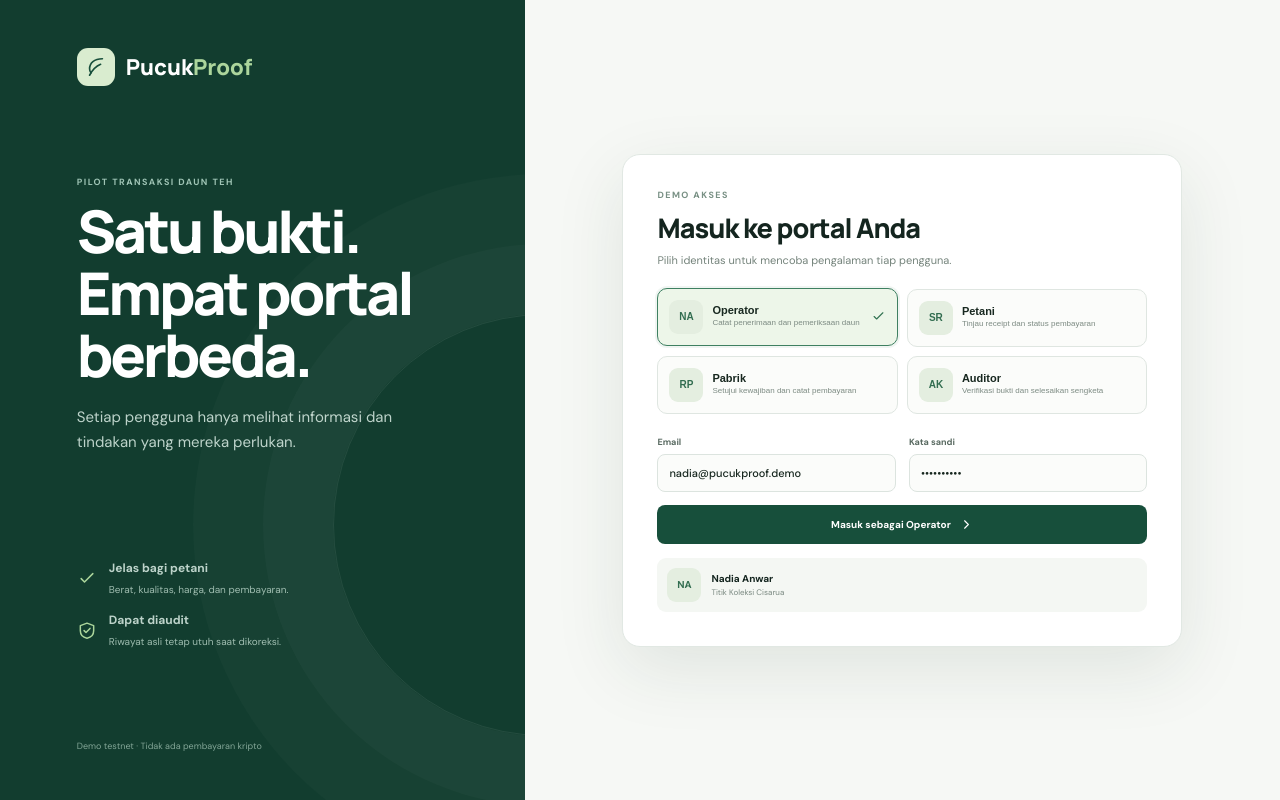
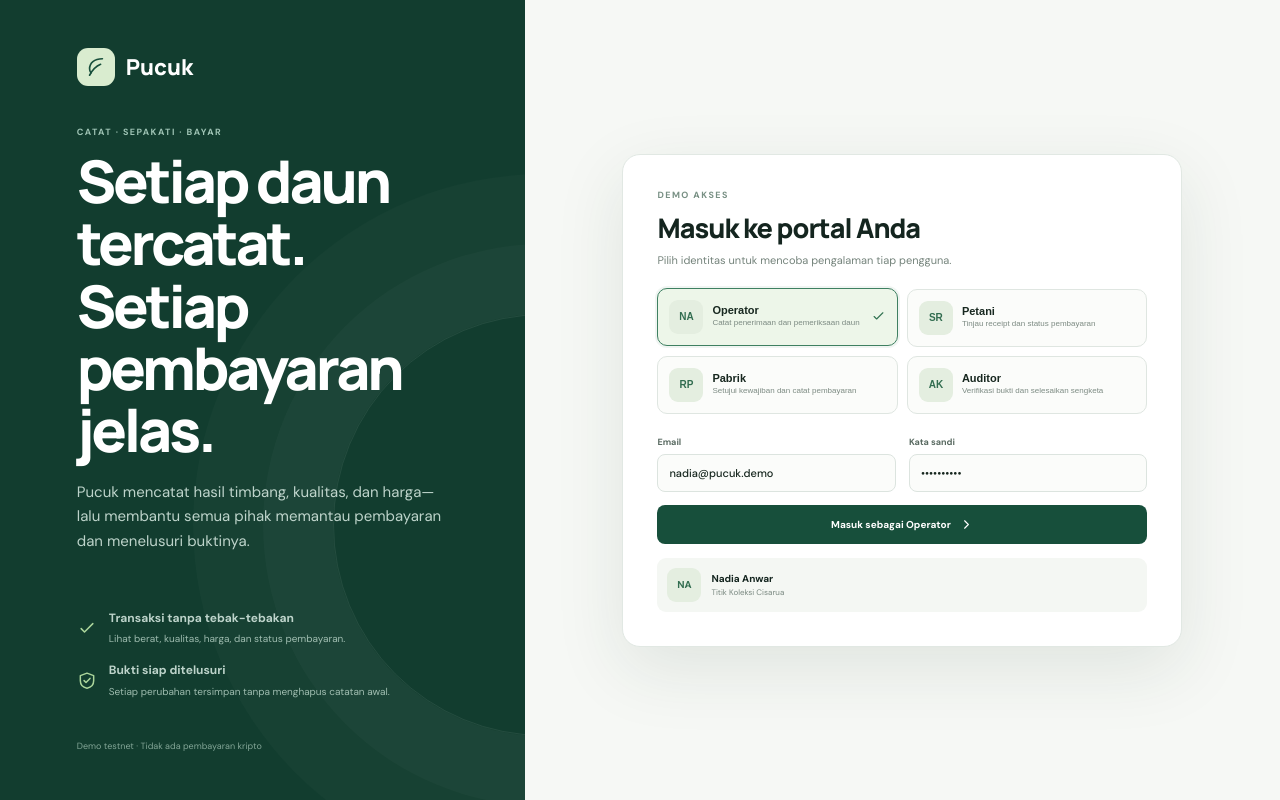
Before and after one commit to 0xpanatagama/pucuk-onchain, a Next.js app: page / in a window 1280 px wide. Built offline with nearby package versions, Linux system fonts and the light colour scheme.

Commit message:
Refresh Pucuk product copy

```diff
--- a/app/PortalClient.tsx
+++ b/app/PortalClient.tsx
@@ -7,10 +7,10 @@ type Role = "Operator" | "Petani" | "Pabrik" | "Auditor";
 type Screen = "home" | "intake" | "receipts" | "payments" | "verify" | "disputes";
 
 const profiles: Record<Role, { name: string; email: string; org: string; initials: string; description: string }> = {
-  Operator: { name: "Nadia Anwar", email: "nadia@pucukproof.demo", org: "Titik Koleksi Cisarua", initials: "NA", description: "Catat penerimaan dan pemeriksaan daun" },
-  Petani: { name: "Sari Rahayu", email: "sari@pucukproof.demo", org: "Koperasi Pucuk Sejahtera", initials: "SR", description: "Tinjau receipt dan status pembayaran" },
-  Pabrik: { name: "Rizky Pratama", email: "rizky@pucukproof.demo", org: "Pabrik Teh Nusantara", initials: "RP", description: "Setujui kewajiban dan catat pembayaran" },
-  Auditor: { name: "Ayu Kusuma", email: "ayu@pucukproof.demo", org: "Tim Audit Pilot", initials: "AK", description: "Verifikasi bukti dan selesaikan sengketa" },
+  Operator: { name: "Nadia Anwar", email: "nadia@pucuk.demo", org: "Titik Koleksi Cisarua", initials: "NA", description: "Catat penerimaan dan pemeriksaan daun" },
+  Petani: { name: "Sari Rahayu", email: "sari@pucuk.demo", org: "Koperasi Pucuk Sejahtera", initials: "SR", description: "Tinjau receipt dan status pembayaran" },
+  Pabrik: { name: "Rizky Pratama", email: "rizky@pucuk.demo", org: "Pabrik Teh Nusantara", initials: "RP", description: "Setujui kewajiban dan catat pembayaran" },
+  Auditor: { name: "Ayu Kusuma", email: "ayu@pucuk.demo", org: "Tim Audit Pilot", initials: "AK", description: "Verifikasi bukti dan selesaikan sengketa" },
 };
 
 const nav: Record<Role, { screen: Screen; label: string; icon: string; badge?: string }[]> = {
@@ -93,7 +93,7 @@ export default function PortalClient() {
   return <div className={`portal-shell role-${session.toLowerCase()}`}>
     <AnimatePresence>{toast && <motion.div className="portal-toast" initial={{opacity:0,y:-14,scale:.96}} animate={{opacity:1,y:0,scale:1}} exit={{opacity:0,y:-10,scale:.98}}><Icon name="check" />{toast}</motion.div>}</AnimatePresence>
     <aside className="portal-sidebar">
-      <button className="portal-logo" onClick={() => setScreen("home")}><i><Icon name="leaf" /></i><strong>Pucuk<span>Proof</span></strong></button>
+      <button className="portal-logo" onClick={() => setScreen("home")}><i><Icon name="leaf" /></i><strong>Pucuk</strong></button>
       <div className="portal-identity"><span>{profile.initials}</span><div><small>ANDA MASUK KE</small><strong>{portalTitle}</strong><em>{profile.org}</em></div></div>
       <nav><p>KHUSUS {session.toUpperCase()}</p>{nav[session].map((item) => <button key={item.screen} className={screen === item.screen ? "active" : ""} onClick={() => {
         setScreen(item.screen);
@@ -113,9 +113,9 @@ function Login({ selected, setSelected, onLogin }: { selected: Role; setSelected
   const profile = profiles[selected];
   return <main className="auth-page">
     <section className="auth-story">
-      <div className="auth-logo"><i><Icon name="leaf" /></i><strong>Pucuk<span>Proof</span></strong></div>
-      <div><p className="portal-kicker">PILOT TRANSAKSI DAUN TEH</p><h1>Satu bukti.<br/>Empat portal berbeda.</h1><p>Setiap pengguna hanya melihat informasi dan tindakan yang mereka perlukan.</p></div>
-      <div className="auth-proof"><p><Icon name="check"/><span><strong>Jelas bagi petani</strong><small>Berat, kualitas, harga, dan pembayaran.</small></span></p><p><Icon name="shield"/><span><strong>Dapat diaudit</strong><small>Riwayat asli tetap utuh saat dikoreksi.</small></span></p></div>
+      <div className="auth-logo"><i><Icon name="leaf" /></i><strong>Pucuk</strong></div>
+      <div><p className="portal-kicker">CATAT · SEPAKATI · BAYAR</p><h1>Setiap daun tercatat.<br/>Setiap pembayaran jelas.</h1><p>Pucuk mencatat hasil timbang, kualitas, dan harga—lalu membantu semua pihak memantau pembayaran dan menelusuri buktinya.</p></div>
+      <div className="auth-proof"><p><Icon name="check"/><span><strong>Transaksi tanpa tebak-tebakan</strong><small>Lihat berat, kualitas, harga, dan status pembayaran.</small></span></p><p><Icon name="shield"/><span><strong>Bukti siap ditelusuri</strong><small>Setiap perubahan tersimpan tanpa menghapus catatan awal.</small></span></p></div>
       <small>Demo testnet · Tidak ada pembayaran kripto</small>
     </section>
     <section className="auth-form-wrap"><div className="auth-card">
--- a/app/layout.tsx
+++ b/app/layout.tsx
@@ -3,7 +3,7 @@ import "./globals.css";
 import "./portal.css";
 
 export const metadata: Metadata = {
-  title: "PucukProof Pilot",
+  title: "Pucuk · Transaksi Daun Teh",
   description: "Satu transaksi daun teh yang jelas, terverifikasi, dan dipercaya.",
 };
 
```
Also changed, not shown: 1 other file (tests, documents, lock files or other folders).
